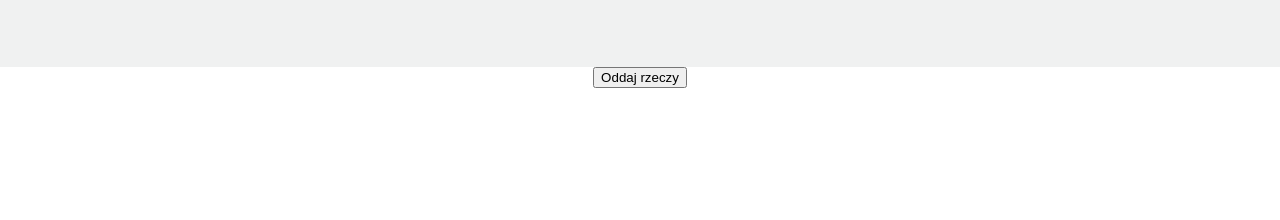
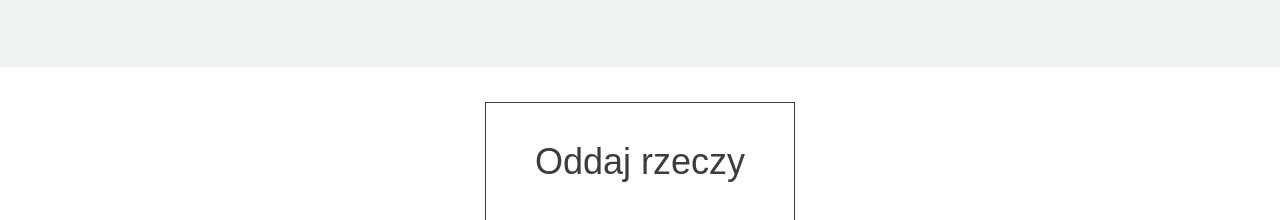
Before and after one commit to Grzesiek333/Portfolio-Lab-Oddam-w-dobre-rece, a React (Vite) app: page / in a window 1280 px wide. Shown: the part 1654-1874 px from the top of the page. Before the commit the page ends 1742 px from the top, so only its background shows below. Built offline with nearby package versions, Linux system fonts and the light colour scheme.

Commit message:
SimpleSteps-1d

```diff
--- a/src/components/SimpleSteps.jsx
+++ b/src/components/SimpleSteps.jsx
@@ -1,3 +1,5 @@
+import { Link } from 'react-router-dom';
+
 export default function SimpleSteps() {
     return (
       <>
@@ -30,8 +32,7 @@ export default function SimpleSteps() {
               <text>Zdecyduj komu chcesz pomóc</text>
             </div>
           </div>
-            <button>Oddaj rzeczy</button>
-
+            <Link to="/logowanie" ><button className="main_button button_SimpleSteps">Oddaj rzeczy</button></Link>
         </section>
       </>
     );
--- a/src/scss/SimpleSteps.scss
+++ b/src/scss/SimpleSteps.scss
@@ -41,3 +41,7 @@
 
     }
 }
+.button_SimpleSteps{
+    margin-top: 35px;
+    margin-bottom: 80px;
+}
```
